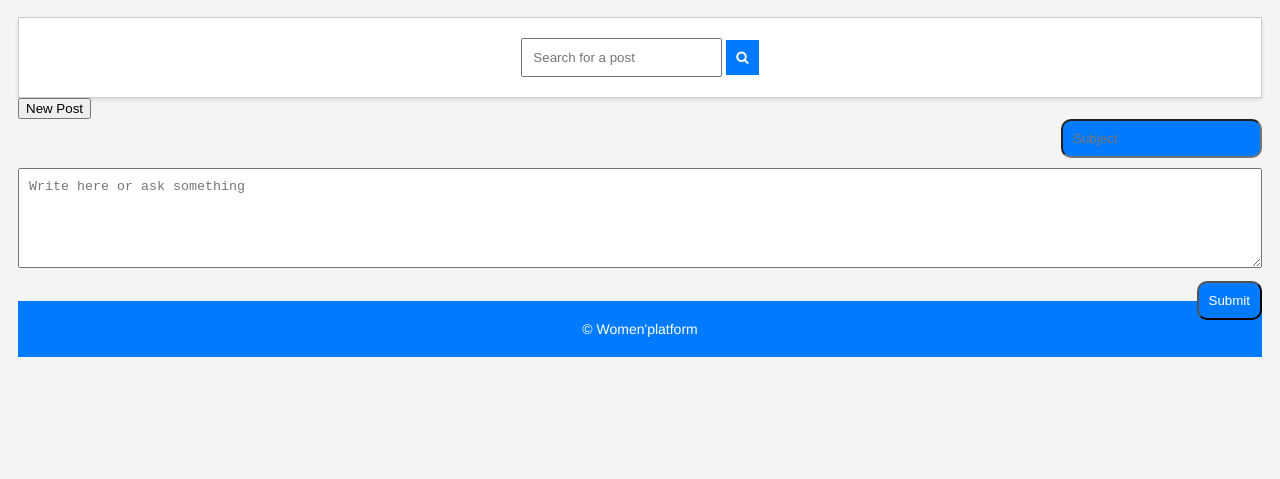
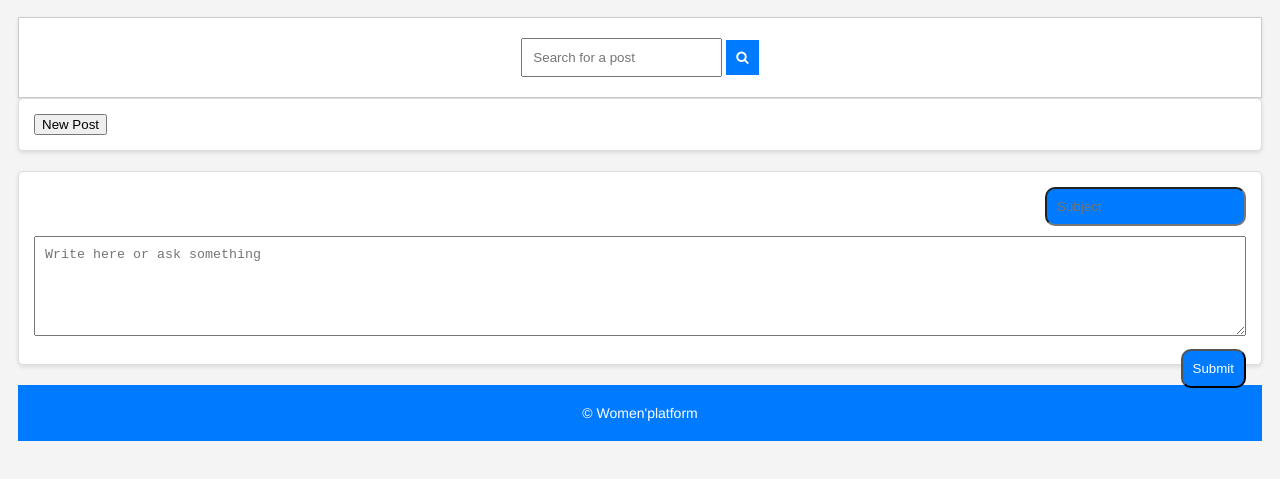
Before and after one commit to christailu/Web-Discussion-Platform, a plain HTML site: page index.html in a window 1280 px wide. Both pictures are taken after a click on the button "New Post". Shown: the part 39-518 px from the top of the page. Drawn offline with Linux system fonts and the light colour scheme.

Commit message:
Update style.css

```diff
--- a/style.css
+++ b/style.css
@@ -216,3 +216,21 @@ footer {
 .comment-area input:hover {
     border: solid 1px #0056b3; /* Darker blue border on hover */
 }
+
+.post-box {
+    background-color: #fff; /* White background for the box */
+    border: 1px solid #ddd; /* Border for the box */
+    border-radius: 5px; /* Rounded corners */
+    padding: 15px; /* Padding inside the box */
+    margin-bottom: 20px; /* Spacing between boxes */
+    box-shadow: 0 2px 4px rgba(0, 0, 0, 0.1); /* Subtle box shadow */
+}
+
+.comment-area .reply-box {
+    background-color: #fff; /* White background for the box */
+    border: 1px solid #ddd; /* Border for the box */
+    border-radius: 5px; /* Rounded corners */
+    padding: 15px; /* Padding inside the box */
+    margin-bottom: 20px; /* Spacing between boxes */
+    box-shadow: 0 2px 4px rgba(0, 0, 0, 0.1); /* Subtle box shadow */
+}
```
